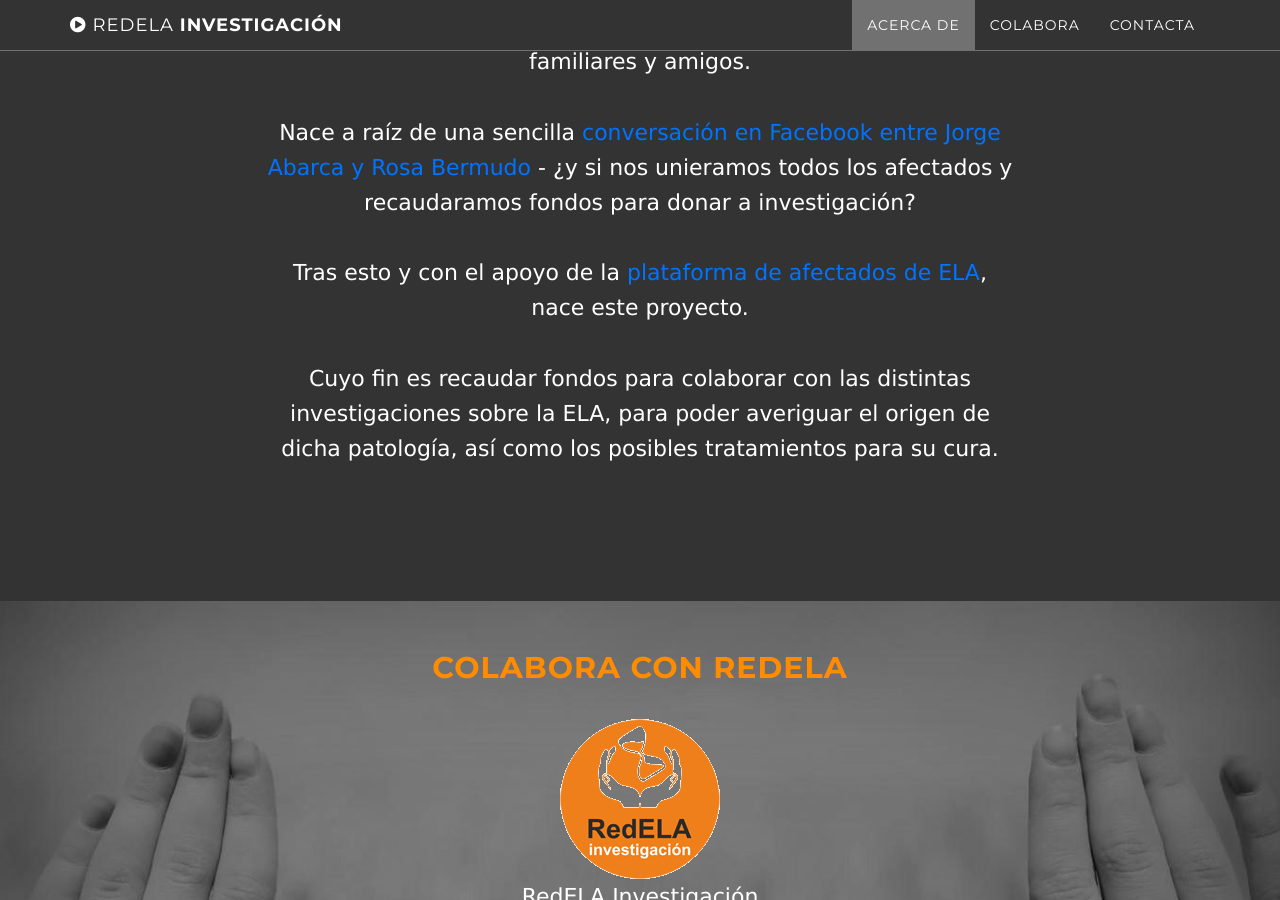
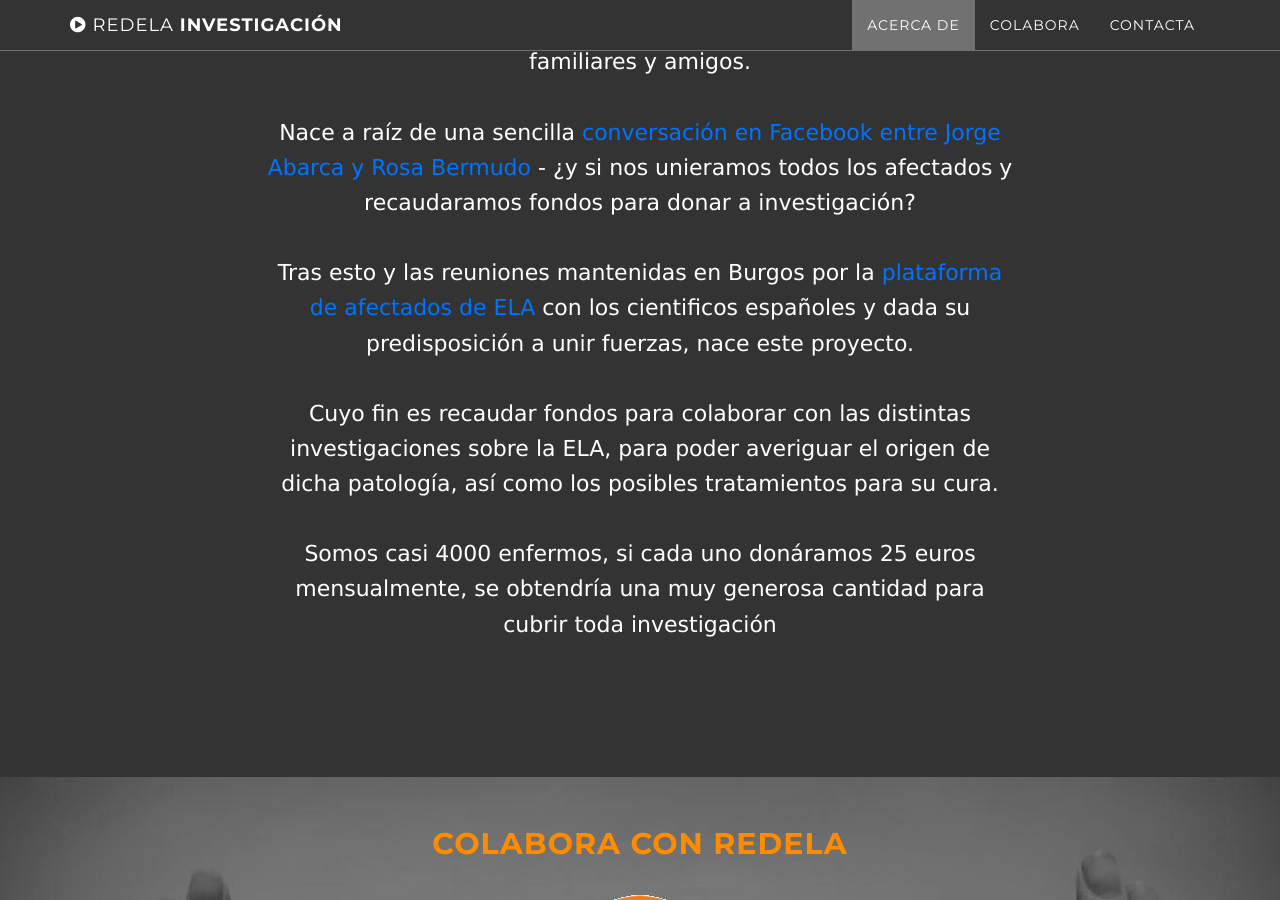
Before and after one commit to redela-investigacion/redela-investigacion-site, a Jekyll site: the page built from index.html, in a window 1280 px wide and 900 px high, scrolled down 1094 px. Built offline with Jekyll 4.4.1, drawn with Linux system fonts in a browser that asks for light colours.

Commit message:
add Henar and Fran's suggestions

```diff
--- a/_includes/about.html
+++ b/_includes/about.html
@@ -3,10 +3,17 @@
         <div class="row">
             <div class="col-lg-8 col-lg-offset-2">
                 <h2>Sobre RedELA</h2>
+
                 <p>RedELA es una organización sin ánimo de lucro creada e impulsada por afectados de ELA (Esclerosis Lateral Amiotrófica)y sus familiares y amigos.</p>
+
                 <p>Nace a raíz de una sencilla <a href="https://www.facebook.com/jorge.abarcahernandez.5/posts/349583445229346">conversación en Facebook entre Jorge Abarca y Rosa Bermudo</a> - ¿y si nos unieramos todos los afectados y recaudaramos fondos para donar a investigación?</p>
-                <p>Tras esto y con el apoyo de la <a href="http://plataformaafectadoela.org/">plataforma de afectados de ELA</a>, nace este proyecto.</p>
+
+                <p>Tras esto y las reuniones mantenidas en Burgos por la <a href="http://plataformaafectadoela.org/">plataforma de afectados de ELA</a> con los cientificos españoles y dada su predisposición a unir fuerzas, nace este proyecto.</p>
+
                 <p>Cuyo fin es recaudar fondos para colaborar con las distintas investigaciones sobre la ELA, para poder averiguar el origen de dicha patología, así como los posibles tratamientos para su cura.</p>
+
+                <p>Somos casi 4000 enfermos, si cada uno donáramos 25 euros mensualmente, se obtendría una muy generosa cantidad para cubrir toda investigación</p>
+
             </div>
         </div>
     </section>
```
